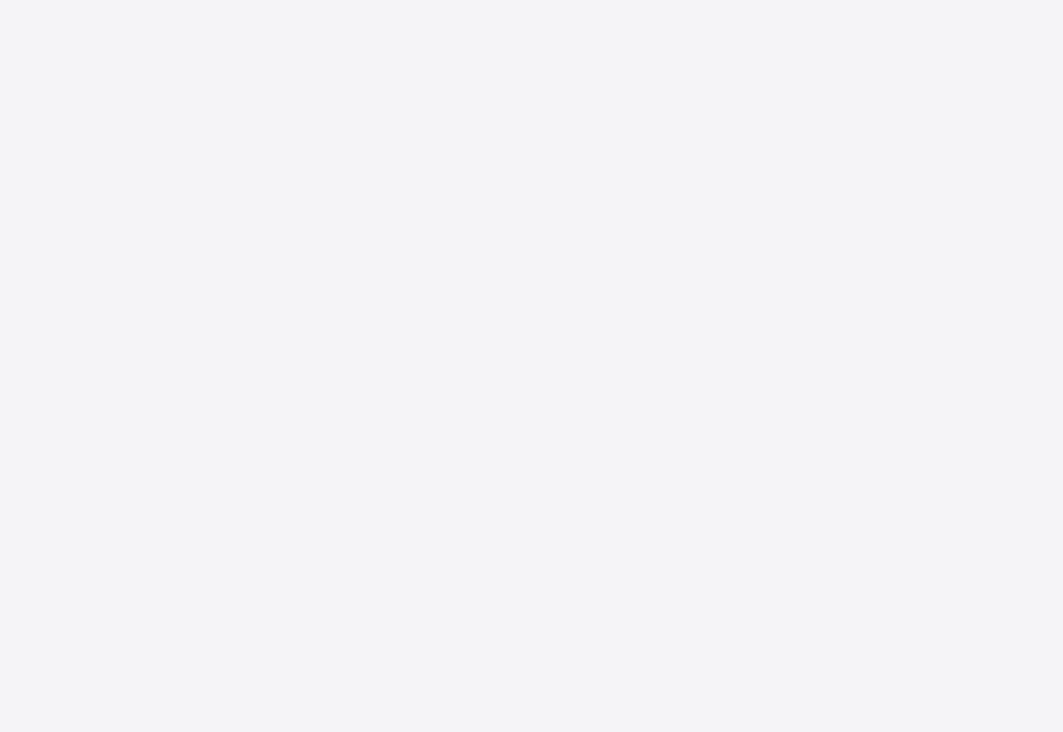
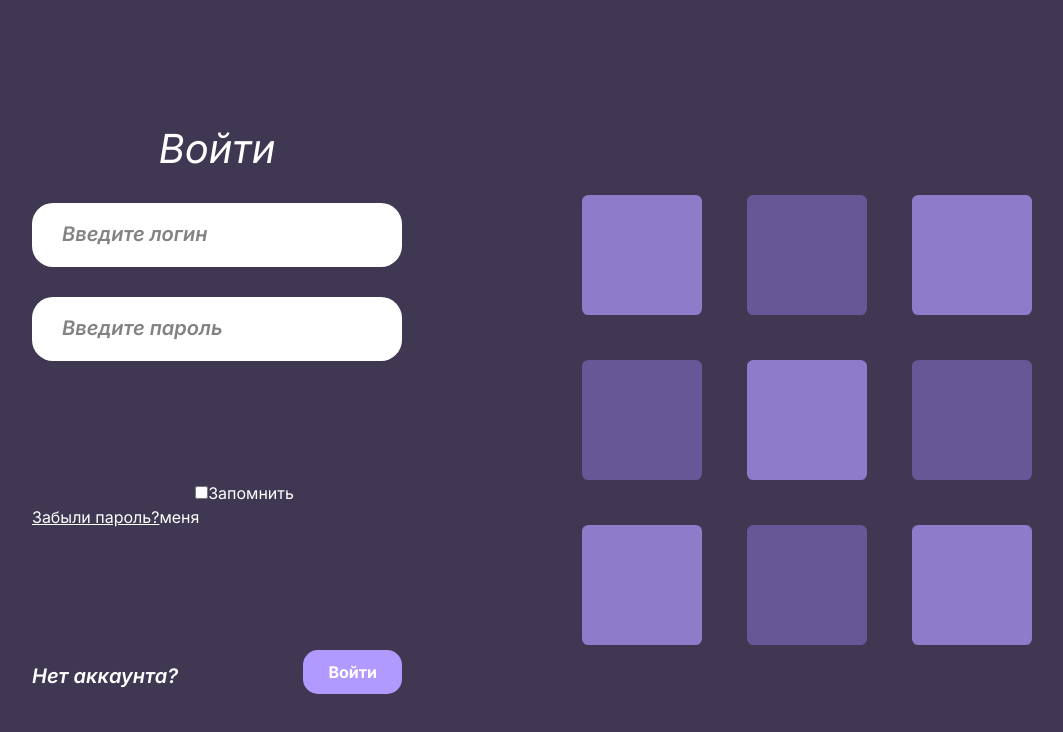
Before and after one commit to mast1f0/chat-react-frontend, a React (Vite) app: page /auth in a window 1280 px wide. Before the commit this address had no page. Shown: the top 732 px of the page, without its empty margins (128-1191 px from the left). Built offline with nearby package versions, Linux system fonts and the light colour scheme; the HTML template or start-up script is replaced by a standard one.

Commit message:
registration form

```diff
--- a/src/App.tsx
+++ b/src/App.tsx
@@ -1,6 +1,6 @@
 import { Routes, Route } from "react-router-dom";
 import SettingsPage from "./pages/SettingsPage";
-
+import RegistrationPage from "./pages/RegistrationPage/RegistrationPage";
 import LoginPage from "./pages/LoginPage";
 import MainPage from "./pages/MainPage";
 
@@ -8,6 +8,7 @@ function App() {
   return (
     <>
       <Routes>
+        <Route path="/auth" element={<RegistrationPage />} />
         <Route path="/" element={<MainPage />} />
         <Route path="/login" element={<LoginPage />} />
         <Route path="/settings" element={<SettingsPage />} />
--- /dev/null
+++ b/src/components/elements/RegistrationPanel/RegistrationPanel.style.css
@@ -0,0 +1,101 @@
+.registration-form{
+    display: flex;
+    flex-direction: column;
+    align-items: center;
+    text-align: center;
+    gap: 15px;
+    font-family: Arial, sans-serif;
+}
+
+p, h1, a, h2, label{
+    color: #fff;
+}
+
+.form__name{
+    font-size: 2.5rem;
+    font-style: italic;
+    font-weight: 400;
+    margin-bottom: 20px;
+}
+
+.form-container{
+    margin-left: 50px;
+    display: flex;
+    flex-direction: column;
+    align-items: center;
+    max-width: 410px;
+    width: 100%;
+    padding: 30px 20px;
+    border-radius: 15px;
+}
+
+#login, #password{
+    width: 100%;
+    max-width: 408px;
+    padding: 20px 30px;
+    margin: 10px 0;
+    border: none;
+    border-radius: 21px;
+    box-sizing: border-box;
+    outline: none;
+    font-size: 1rem;
+}
+
+#password{
+    margin-block: 20px;
+}
+
+#login::placeholder, #password::placeholder{
+    color: #303030;
+    opacity: 0.6;
+    font-weight: 600;
+}
+
+.form-submit{
+    display: flex;
+    justify-content: space-between;
+    align-items: center;
+    width: 100%;
+    margin-top: 10px;
+    margin-block: 20px;
+}
+
+#forgot{
+    margin-left:25%;
+}
+
+.form-submit a{
+    color: #fff;
+    font-size: 0.85rem;
+    text-decoration: underline;
+}
+
+.form-submit label{
+    display: flex;
+    align-items: center;
+    gap: 5px;
+    font-size: 0.85rem;
+    color: #fff;
+}
+
+.submit-btn{
+    background-color: #B099FF;
+    border: none;
+    border-radius: 15px;
+    padding: 10px 25px;
+    font-size: 1rem;
+    font-weight: bold;
+    cursor: pointer;
+    color: #fff;
+}
+
+.no-account{
+    font-size: 1.25rem;
+    font-weight: 600;
+    font-style: italic;
+    margin-top: 15px;
+}
+
+form > *{
+    margin-block: 100px;
+}
--- /dev/null
+++ b/src/components/elements/RegistrationPanel/RegistrationPanel.tsx
@@ -0,0 +1,64 @@
+import "./RegistrationPanel.style.css";
+import { useState } from "react";
+
+export default function RegistrationPanel() {
+  const [username, setUsername] = useState("");
+  const [password, setPassword] = useState("");
+
+  const handleSubmit = async (e: React.FormEvent) => {
+    e.preventDefault();
+
+    try {
+      const response = await fetch("https://example.com/api/v1/auth/login", {
+        method: "POST",
+        headers: {
+          "Content-Type": "application/json",
+        },
+        body: JSON.stringify({ username, password }),
+      });
+
+      if (!response.ok) {
+        throw new Error("Ошибка при авторизации");
+      }
+
+      const data = await response.json();
+      console.log("JWT токен:", data.token);
+
+      localStorage.setItem("token", data.token);
+    } catch (error) {
+      console.error(error);
+    }
+  };
+
+  return (
+    <div className="form-container">
+      <h1 className="form__name">Войти</h1>
+      <form onSubmit={handleSubmit}>
+        <input
+          id="login"
+          type="text"
+          placeholder="Введите логин"
+          onChange={(e) => setUsername(e.target.value)}
+        />
+        <input
+          id="password"
+          type="text"
+          placeholder="Введите пароль"
+          onChange={(e) => setPassword(e.target.value)}
+        />
+
+        <a href="/registration">Забыли пароль?</a>
+        <label htmlFor="forgot">
+          <input type="checkbox" id="forgot" name="" />
+          Запомнить меня
+        </label>
+        <div className="form-submit">
+          <h2 className="no-account">Нет аккаунта?</h2>
+          <button type="submit" className="submit-btn">
+            Войти
+          </button>
+        </div>
+      </form>
+    </div>
+  );
+}
--- /dev/null
+++ b/src/components/elements/board/Board.style.css
@@ -0,0 +1,55 @@
+.board-container {
+  display: flex;
+  justify-content: center;
+  align-items: center;
+  min-height: 100vh;
+  background: transparent;
+  margin: 0;
+  padding: 20px;
+  margin-right:10%;
+}
+
+.chess-board {
+  width: 60vmin;
+  height: 60vmin;
+  display: grid;
+  grid-template-columns: repeat(3, 1fr);
+  grid-template-rows: repeat(3, 1fr);
+  gap: 15px;
+}
+
+.cube {
+  background: #3498db;
+  border-radius: 8px;
+  opacity: 0.7;
+  transform: scale(0.8);
+  animation: pulse 2s infinite ease-in-out;
+}
+
+/* Шахматный порядок */
+.cube:nth-child(odd) {
+  background: #B099FF;
+}
+
+.cube:nth-child(even) {
+  background: #7866B5;
+}
+
+@keyframes pulse {
+  0%, 100% {
+    transform: scale(0.8);
+    opacity: 0.7;
+  }
+  50% {
+    transform: scale(1.1);
+    opacity: 1;
+  }
+}
+
+
+@media (max-width: 768px) {
+  .chess-board {
+    width: 50vmin;
+    height: 50vmin;
+  }
+}
--- /dev/null
+++ b/src/components/elements/board/Board.tsx
@@ -0,0 +1,22 @@
+import React from "react";
+import "./Board.style.css";
+
+const AnimatedChessBoard: React.FC = () => {
+  return (
+    <div className="board-container">
+      <div className="chess-board">
+        {Array.from({ length: 9 }, (_, index) => (
+          <div
+            key={index}
+            className="cube"
+            style={{
+              animationDelay: `${index * 0.2}s`,
+            }}
+          />
+        ))}
+      </div>
+    </div>
+  );
+};
+
+export default AnimatedChessBoard;
--- /dev/null
+++ b/src/pages/RegistrationPage/RegistrationPage.style.css
@@ -0,0 +1,54 @@
+.registration-page {
+  background-color: #403752;
+  min-height: 100vh;
+  display: grid;
+  grid-template-columns: 1fr 1fr;
+  align-items: center;
+  justify-items: center;
+  padding: 20px;
+  gap: 40px;
+  box-sizing: border-box;
+}
+
+.form-section,
+.board-section {
+  display: flex;
+  justify-content: center;
+  align-items: center;
+  width: 100%;
+  max-width: 500px;
+  transition: all 0.3s ease;
+}
+
+
+@media (max-width: 1024px) {
+  .form-section,
+  .board-section {
+    max-width: 400px;
+  }
+}
+
+
+@media (max-width: 768px) {
+  .registration-page {
+    grid-template-columns: 1fr;
+    justify-items: center;
+    gap: 20px;
+  }
+
+  .board-section {
+    display: none;
+  }
+
+  .form-section {
+    max-width: 90%;
+  }
+}
+
+
+@media (max-width: 480px) {
+  .form-section {
+    max-width: 100%;
+    padding: 0 10px;
+  }
+}
--- /dev/null
+++ b/src/pages/RegistrationPage/RegistrationPage.tsx
@@ -0,0 +1,16 @@
+import AnimatedChessBoard from "../../components/elements/board/Board";
+import RegistrationPanel from "../../components/elements/RegistrationPanel/RegistrationPanel";
+import "./RegistrationPage.style.css";
+
+export default function RegistrationPage() {
+  return (
+    <div className="registration-page">
+      <div className="form-section">
+        <RegistrationPanel />
+      </div>
+      <div className="board-section">
+        <AnimatedChessBoard />
+      </div>
+    </div>
+  );
+}
```
